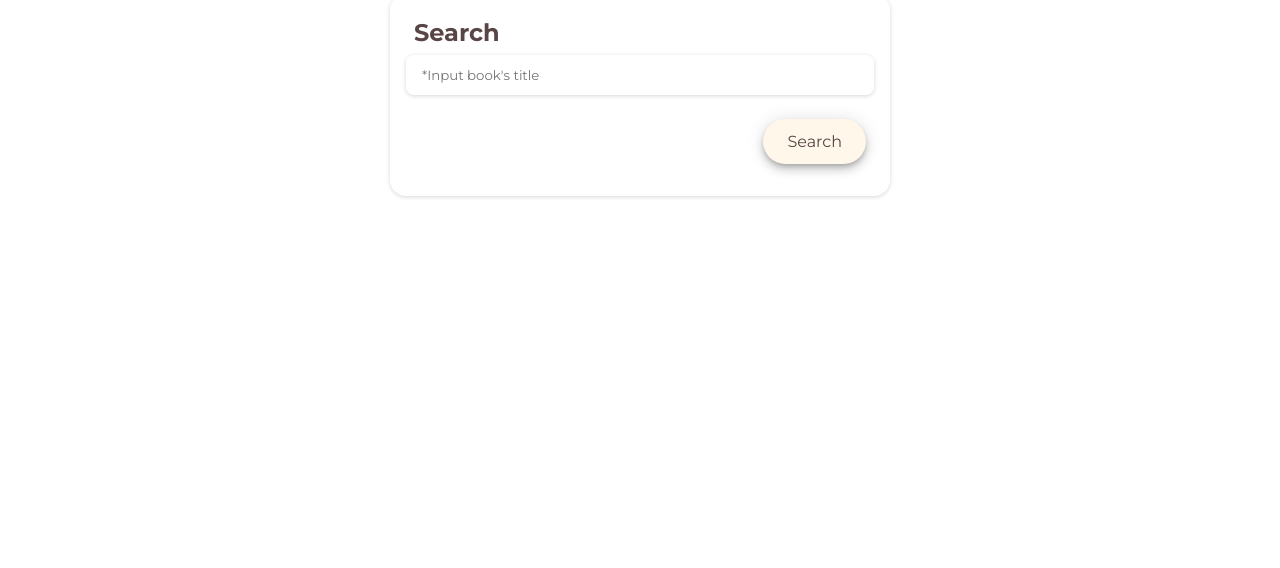
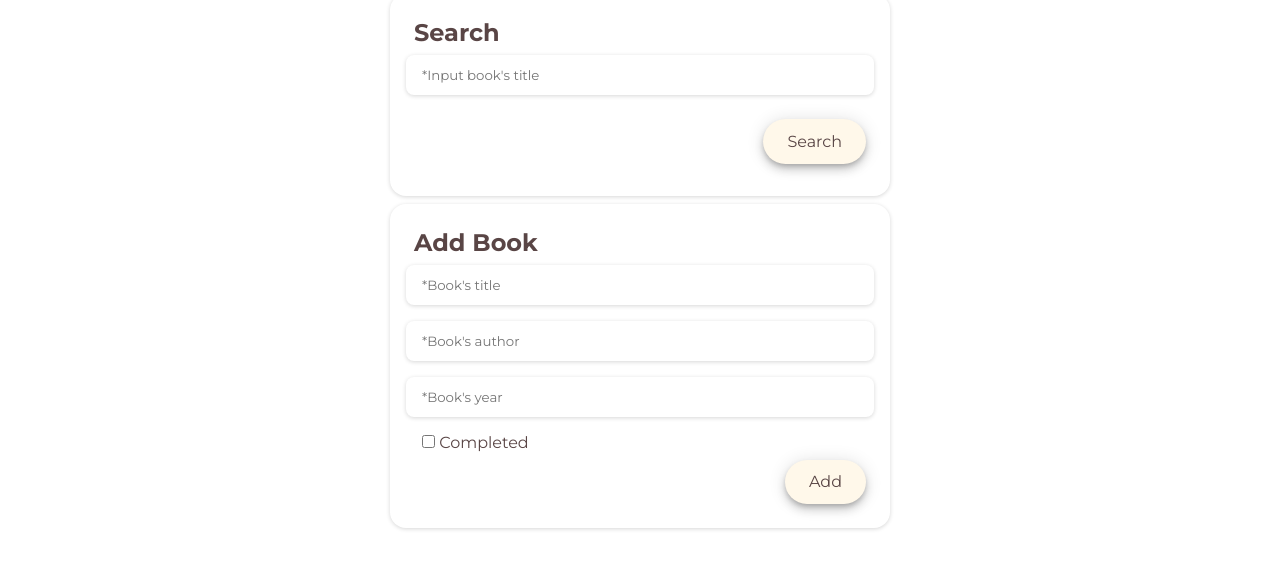
Before and after one commit to muhammadderic/bookshelf-management-system, a plain HTML site: page index.html in a window 1280 px wide. Shown: the part 78-646 px from the top of the page. Drawn offline with nearby package versions, Linux system fonts and the light colour scheme.

Commit message:
Create add book section and styling

```diff
--- a/index.html
+++ b/index.html
@@ -51,6 +51,31 @@
   </section>
 
   <!-- ===== ADD BOOK ===== -->
+  <section id="add-book" class="container">
+    <p id="add-book-title" class="section__title">Add Book</p>
+    <form>
+      <div class="form__field">
+        <p id="input_error_title" class="input_error display_error">*Input required</p>
+        <input id="input_book_title" type="text" class="form__input" placeholder="*Book's title">
+      </div>
+      <div class="form__field">
+        <p id="input_error_author" class="input_error display_error">*Author required</p>
+        <input id="input_book_author" type="text" class="form__input" placeholder="*Book's author">
+      </div>
+      <div class="form__field">
+        <p id="input_error_year" class="input_error display_error">*Year required</p>
+        <input id="input_book_year" type="number" class="form__input" placeholder="*Book's year">
+      </div>
+      <div class="form__field form__check">
+        <input type="checkbox" id="is_completed">
+        <label>Completed</label>
+      </div>
+      <div class="form__button d-flex jc-end">
+        <button id="add_button" class="btn">Add</button>
+      </div>
+    </form>
+  </section>
+
   <!-- ===== READING BOOKS ===== -->
   <!-- ===== FINISHED BOOKS ===== -->
   <script src="./script.js"></script>
--- a/style.css
+++ b/style.css
@@ -137,5 +137,13 @@ a {
 }
 
 /* ----- Add Book ----- */
+.input_error {
+  color: red;
+}
+
+.display_error {
+  display: none;
+}
+
 /* ----- Reading Books ----- */
 /* ----- Finished Books ----- */
```
